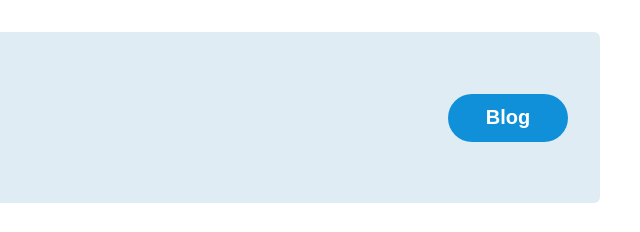
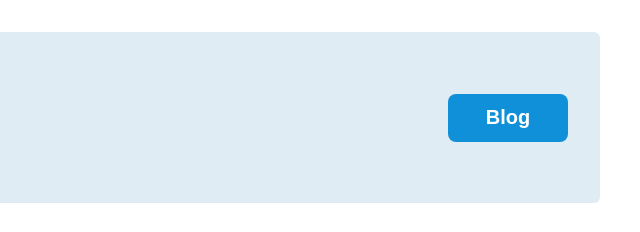
Before and after one commit to Arafat-Bhuiyan/Assignment-5, a plain HTML site: page index.html in a window 1280 px wide. Shown: the top 232 px of the page, 640-1280 px from the left. Drawn offline with Linux system fonts and the light colour scheme; a script that the page names is missing.

Commit message:
blog btn border radius change

```diff
--- a/css/style.css
+++ b/css/style.css
@@ -31,7 +31,7 @@
   font-weight: bold;
   background-color: #1090D8;
   border: none;
-  border-radius: 30px;
+  border-radius: 8px;
 }
 
 /* Cards style part */
```
